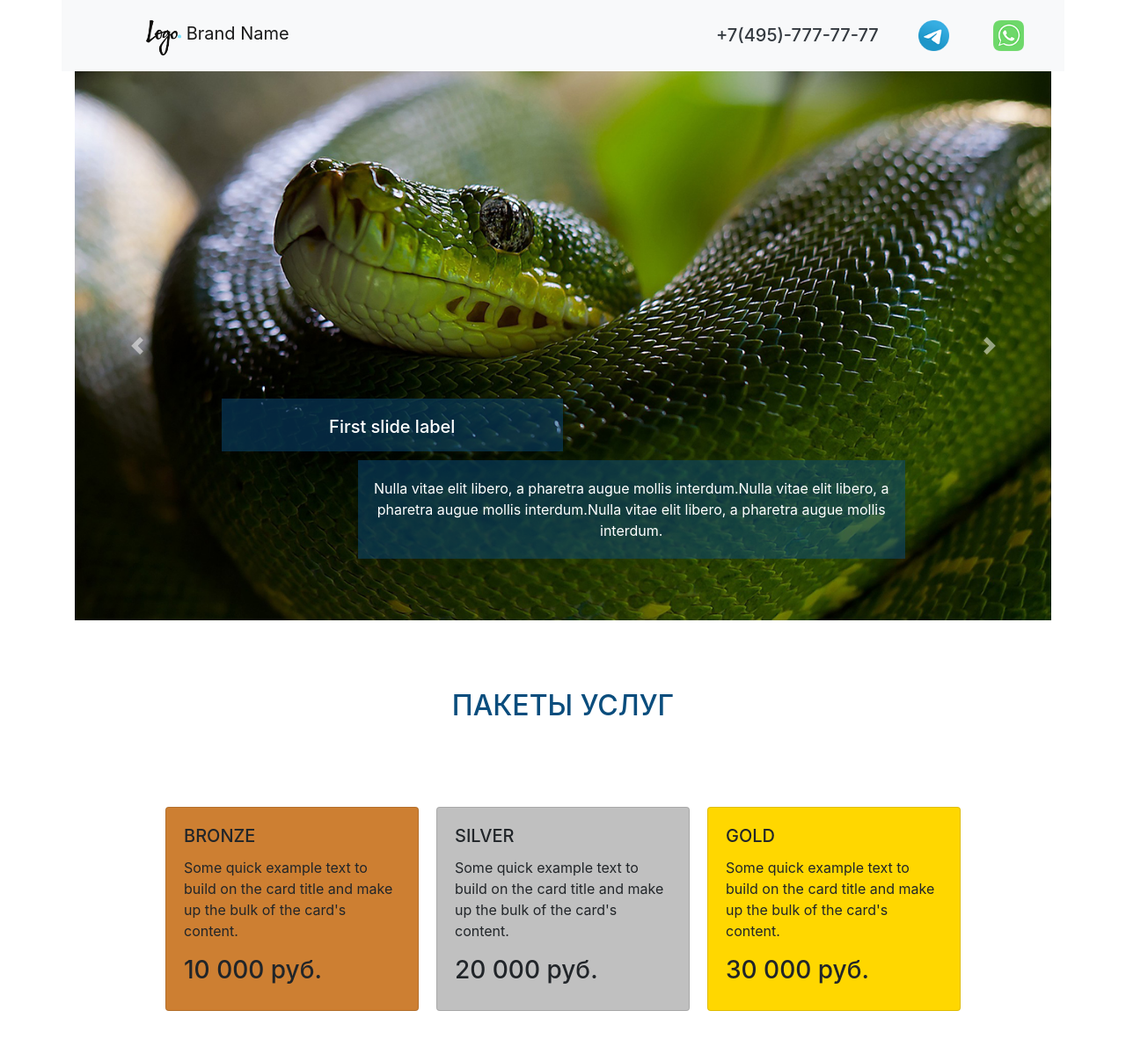
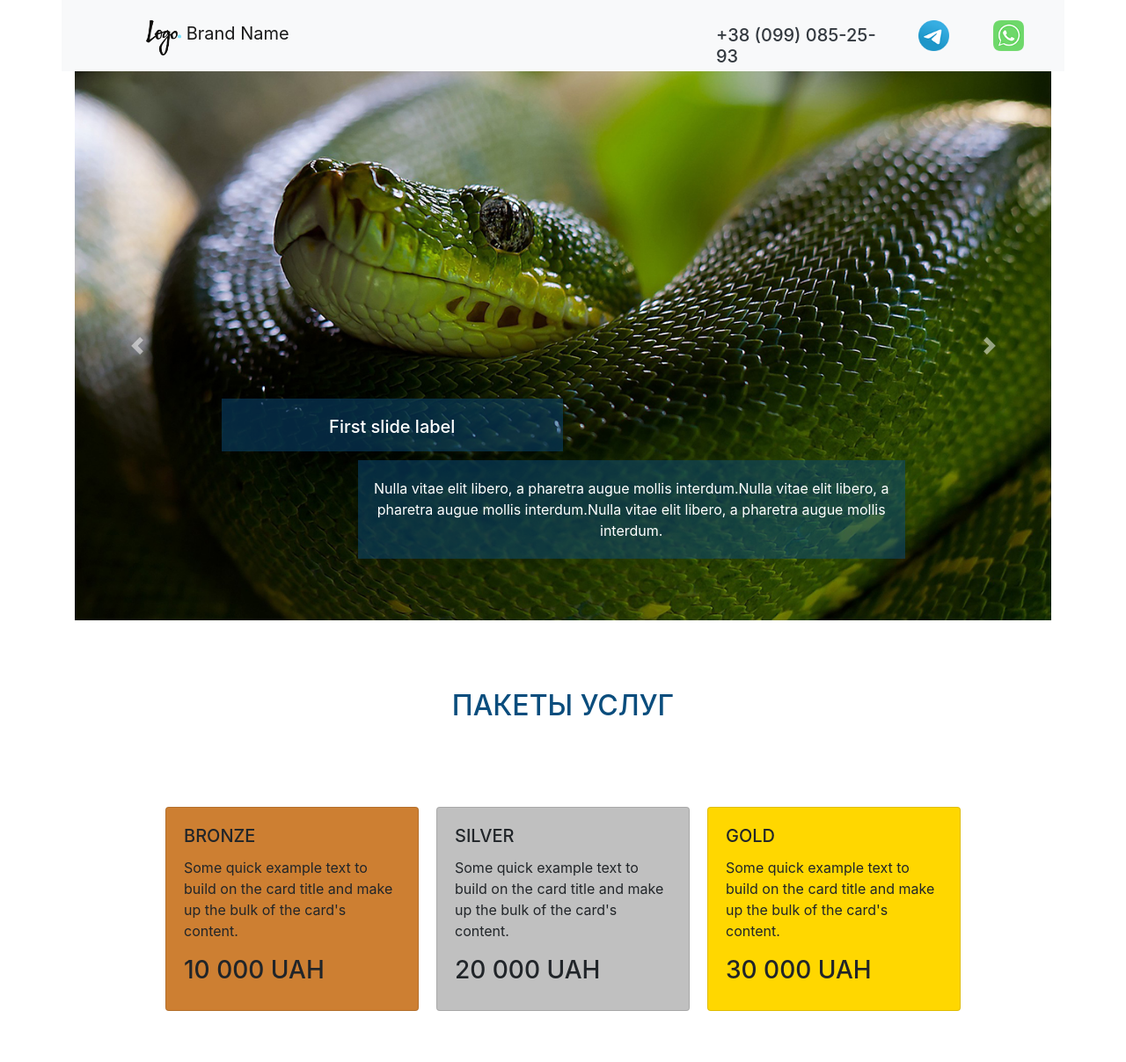
Before and after one commit to StanleyKubrik/UdemyDjango, a Django app: page / in a window 1280 px wide. Shown: the top 1207 px of the page at 88% size. Run offline with Django 4.2, Linux system fonts and the light colour scheme.

Commit message:
Start langing page project

```diff
--- a/UdemyDjango/static/external.css
+++ b/UdemyDjango/static/external.css
@@ -1,4 +1,4 @@
-/*Heder*/
+/*Header*/
 .logo-top {
   width: 100px;
   height: 40px;
--- /dev/null
+++ b/templates/base.html
@@ -0,0 +1,49 @@
+{% load static %}
+<!doctype html>
+<html lang="ru">
+<head>
+    <!-- Required meta tags -->
+    <meta charset="utf-8">
+    <meta name="viewport" content="width=device-width, initial-scale=1, shrink-to-fit=no">
+    <link href="{% static 'external.css' %}" rel="stylesheet">
+
+    <!-- Bootstrap CSS -->
+    <link rel="stylesheet" href="https://cdn.jsdelivr.net/npm/bootstrap@4.5.3/dist/css/bootstrap.min.css"
+          integrity="sha384-TX8t27EcRE3e/ihU7zmQxVncDAy5uIKz4rEkgIXeMed4M0jlfIDPvg6uqKI2xXr2" crossorigin="anonymous">
+
+    <title>Простой сайт</title>
+</head>
+<body>
+<nav class="navbar navbar-light bg-light container">
+    <a class="navbar-brand logo-top" href="#">
+        <img src="./img/Logo.png" width="40" height="40" class="d-inline-block align-top" alt="" loading="lazy">
+        Brand Name
+    </a>
+    <div class="contact-top">
+        <a class="whatsapp-number" href="https://web.whatsapp.com/"></a>
+        <a class="telegram-number" href="https://t.me/"></a>
+        <a class="phone-number text-dark" href="tel:+74957777777">
+            <h5>+38 (099) 085-25-93</h5></a>
+    </div>
+</nav>
+
+{% block index %}
+
+{% endblock  %}
+
+<footer>
+    <div class="container">
+        <nav class="navbar navbar-light bg-light container">
+            <a class="navbar-brand logo-top" href="#">
+                <img src="./img/Logo.png" width="40" height="40" class="d-inline-block align-top" alt="" loading="lazy">
+                Brand Name
+            </a>
+            <div class="contact-top">
+                <a class="whatsapp-number" href="https://web.whatsapp.com/"></a>
+                <a class="telegram-number" href="https://t.me/"></a>
+                <a class="phone-number text-dark" href="tel:+74957777777">
+                    <h5>+7(495)-777-77-77</h5></a>
+            </div>
+        </nav>
+    </div>
+</footer>
--- a/templates/index.html
+++ b/templates/index.html
@@ -1,53 +1,36 @@
-<!doctype html>
-<html lang="ru">
-  <head>
-    <!-- Required meta tags -->
-    <meta charset="utf-8">
-    <meta name="viewport" content="width=device-width, initial-scale=1, shrink-to-fit=no">
-    <link href="external.css" rel="stylesheet">
+{% extends 'base.html' %}
 
-    <!-- Bootstrap CSS -->
-    <link rel="stylesheet" href="https://cdn.jsdelivr.net/npm/bootstrap@4.5.3/dist/css/bootstrap.min.css" integrity="sha384-TX8t27EcRE3e/ihU7zmQxVncDAy5uIKz4rEkgIXeMed4M0jlfIDPvg6uqKI2xXr2" crossorigin="anonymous">
-
-    <title>Простой сайт</title>
-  </head>
-  <body>
-	<nav class="navbar navbar-light bg-light container">
-	  <a class="navbar-brand logo-top" href="#">
-	    <img src="./img/Logo.png" width="40" height="40" class="d-inline-block align-top" alt="" loading="lazy">
-	    Brand Name
-	  </a>
-	  <div class="contact-top">
-                <a class="whatsapp-number" href="https://web.whatsapp.com/"></a>
-                <a class="telegram-number" href="https://t.me/"></a>
-              <a class="phone-number text-dark" href="tel:+74957777777">
-              	<h5>+7(495)-777-77-77</h5></a>
-      </div>
-	</nav>
-
-	<!-- карусель -->
+{% block index %}
+    <!-- Карусель -->
     <section>
         <div id="carouselExampleCaptions" class="carousel slide container" data-ride="carousel">
             <div class="carousel-inner">
                 <div class="carousel-item active">
-		      <img src="./img/1.jpg" class="d-block w-100"  alt="...">
+                    <img src="./img/1.jpg" class="d-block w-100" alt="...">
                     <div class="carousel-caption d-none d-md-block">
                         <h5 class="slaider_h">First slide label</h5>
-		        <p class="slaider_p">Nulla vitae elit libero, a pharetra augue mollis interdum.Nulla vitae elit libero, a pharetra augue mollis interdum.Nulla vitae elit libero, a pharetra augue mollis interdum.</p>
+                        <p class="slaider_p">Nulla vitae elit libero, a pharetra augue mollis interdum.Nulla vitae elit
+                            libero, a pharetra augue mollis interdum.Nulla vitae elit libero, a pharetra augue mollis
+                            interdum.</p>
                     </div>
                 </div>
                 <div class="carousel-item">
-		      <img src="./img/2.jpg" class="d-block w-100"  alt="...">
+                    <img src="./img/2.jpg" class="d-block w-100" alt="...">
                     <div class="carousel-caption d-none d-md-block">
                         <h5 class="slaider_h">Second slide label</h5>
-		        <p class="slaider_p">Lorem ipsum dolor sit amet, consectetur adipiscing elit. Lorem ipsum dolor sit amet, consectetur adipiscing elit. Lorem ipsum dolor sit amet, consectetur adipiscing elit.</p>
+                        <p class="slaider_p">Lorem ipsum dolor sit amet, consectetur adipiscing elit. Lorem ipsum dolor
+                            sit
+                            amet, consectetur adipiscing elit. Lorem ipsum dolor sit amet, consectetur adipiscing
+                            elit.</p>
                     </div>
                 </div>
                 <div class="carousel-item">
-		      <img src="./img/4.jpg" class="d-block w-100"  alt="...">
+                    <img src="./img/4.jpg" class="d-block w-100" alt="...">
                     <div class="carousel-caption d-none d-md-block">
                         <h5 class="slaider_h">Third slide label</h5>
-		        <p class="slaider_p">Praesent commodo cursus magna, vel scelerisque nisl consectetur. Praesent commodo cursus magna, vel scelerisque nisl consectetur. Praesent commodo cursus magna, vel scelerisque nisl consectetur.</p>
+                        <p class="slaider_p">Praesent commodo cursus magna, vel scelerisque nisl consectetur. Praesent
+                            commodo cursus magna, vel scelerisque nisl consectetur. Praesent commodo cursus magna, vel
+                            scelerisque nisl consectetur.</p>
                     </div>
                 </div>
             </div>
@@ -69,22 +52,28 @@
                 <div class="card product_card" style="width: 18rem; background-color: #cd7f32;">
                     <div class="card-body">
                         <h5 class="card-title">BRONZE</h5>
-				    <p class="card-text">Some quick example text to build on the card title and make up the bulk of the card's content.</p>
-				    <h3>10 000 руб.</h3>
+                        <p class="card-text">Some quick example text to build on the card title and make up the bulk of
+                            the
+                            card's content.</p>
+                        <h3>10 000 UAH</h3>
                     </div>
                 </div>
                 <div class="card product_card" style="width: 18rem; background-color: #c0c0c0;">
                     <div class="card-body">
                         <h5 class="card-title">SILVER</h5>
-				    <p class="card-text">Some quick example text to build on the card title and make up the bulk of the card's content.</p>
-				    <h3>20 000 руб.</h3>
+                        <p class="card-text">Some quick example text to build on the card title and make up the bulk of
+                            the
+                            card's content.</p>
+                        <h3>20 000 UAH</h3>
                     </div>
                 </div>
                 <div class="card product_card" style="width: 18rem; background-color: #ffd700;">
                     <div class="card-body">
                         <h5 class="card-title">GOLD</h5>
-				    <p class="card-text">Some quick example text to build on the card title and make up the bulk of the card's content.</p>
-				    <h3>30 000 руб.</h3>
+                        <p class="card-text">Some quick example text to build on the card title and make up the bulk of
+                            the
+                            card's content.</p>
+                        <h3>30 000 UAH</h3>
                     </div>
                 </div>
             </div>
@@ -105,17 +94,23 @@
                 <tbody>
                 <tr>
                     <td>Услуга 1 Услуга 1 Услуга 1</td>
-			      <td><del>2000</del></td>
+                    <td>
+                        <del>2000</del>
+                    </td>
                     <td>1000</td>
                 </tr>
                 <tr>
                     <td>Услуга 2 Услуга 2 Услуга 2</td>
-			      <td><del>2000</del></td>
+                    <td>
+                        <del>2000</del>
+                    </td>
                     <td>1000</td>
                 </tr>
                 <tr>
                     <td>Услуга 3 Услуга 3 Услуга 3</td>
-			      <td><del>2000</del></td>
+                    <td>
+                        <del>2000</del>
+                    </td>
                     <td>1000</td>
                 </tr>
                 </tbody>
@@ -148,27 +143,13 @@
         </div>
     </section>
 
-    	<footer>
-  		<div class="container">
-  			<nav class="navbar navbar-light bg-light container">
-			    <a class="navbar-brand logo-top" href="#">
-			    	<img src="./img/Logo.png" width="40" height="40" class="d-inline-block align-top" alt="" loading="lazy">
-			    	Brand Name
-			    </a>
-	  			<div class="contact-top">
-	                <a class="whatsapp-number" href="https://web.whatsapp.com/"></a>
-	                <a class="telegram-number" href="https://t.me/"></a>
-	              	<a class="phone-number text-dark" href="tel:+74957777777">
-	              	<h5>+7(495)-777-77-77</h5></a>
-      			</div>
-			</nav>
-  		</div>
-  	    </footer>
 
-
-
-
-    <script src="https://code.jquery.com/jquery-3.5.1.slim.min.js" integrity="sha384-DfXdz2htPH0lsSSs5nCTpuj/zy4C+OGpamoFVy38MVBnE+IbbVYUew+OrCXaRkfj" crossorigin="anonymous"></script>
-    <script src="https://cdn.jsdelivr.net/npm/bootstrap@4.5.3/dist/js/bootstrap.bundle.min.js" integrity="sha384-ho+j7jyWK8fNQe+A12Hb8AhRq26LrZ/JpcUGGOn+Y7RsweNrtN/tE3MoK7ZeZDyx" crossorigin="anonymous"></script>
+    <script src="https://code.jquery.com/jquery-3.5.1.slim.min.js"
+            integrity="sha384-DfXdz2htPH0lsSSs5nCTpuj/zy4C+OGpamoFVy38MVBnE+IbbVYUew+OrCXaRkfj"
+            crossorigin="anonymous"></script>
+    <script src="https://cdn.jsdelivr.net/npm/bootstrap@4.5.3/dist/js/bootstrap.bundle.min.js"
+            integrity="sha384-ho+j7jyWK8fNQe+A12Hb8AhRq26LrZ/JpcUGGOn+Y7RsweNrtN/tE3MoK7ZeZDyx"
+            crossorigin="anonymous"></script>
     </body>
     </html>
+{% endblock %}
```
Lines whose indentation alone changed are shown as unchanged.
